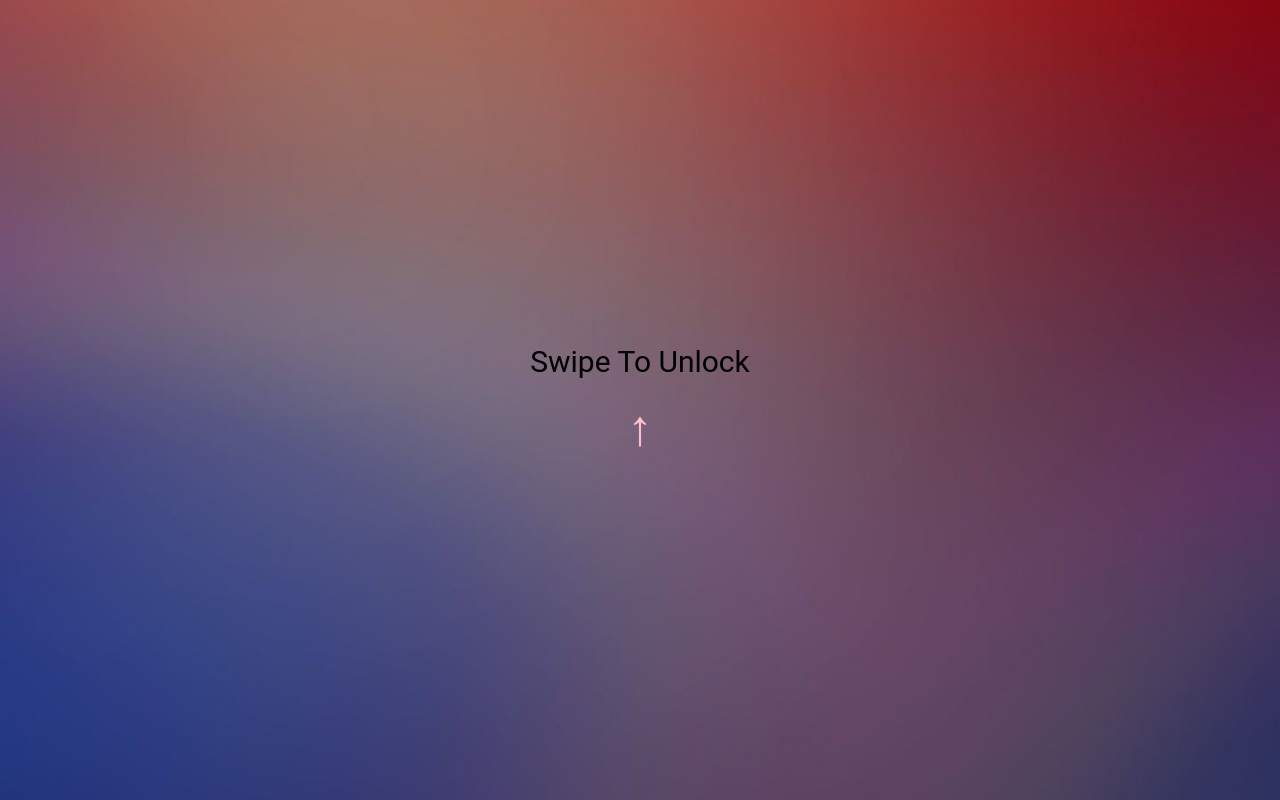
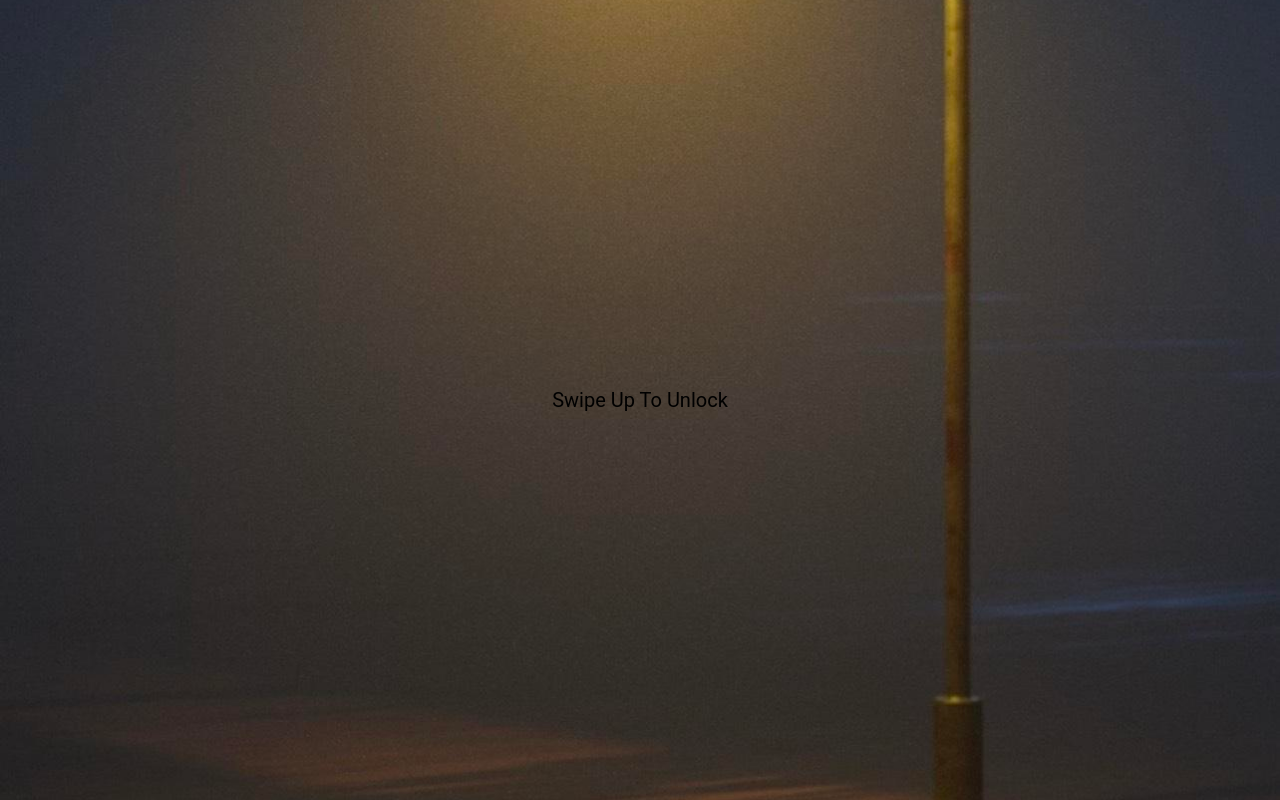
Before and after one commit to anhnguyen6535/Friender, a React (Vite) app: page /swipe-up in a window 1280 px wide. Built offline with nearby package versions, Linux system fonts and the light colour scheme.

Commit message:
my changes, including success screen + update to swipe screen

```diff
--- a/src/components/swipeUp.tsx
+++ b/src/components/swipeUp.tsx
@@ -1,6 +1,7 @@
 import React, { useEffect, useRef, useState } from 'react';
 import { IonContent, IonPage, createGesture, GestureDetail } from '@ionic/react';
 import { useHistory } from 'react-router-dom';
+import opening from './opening.jpg';
 
 // createGesture: Ionic utility for creating custom gestures
 // GestureDetail: TypeScript type definition for gesture details
@@ -42,21 +43,33 @@ const SwipeUnlock: React.FC = () => {
   }, []);
 
   return (
-    <IonContent className="ion-padding" ref={contentRef}
+    <IonContent className="tester" ref={contentRef}
     > {/* Assigning the ref here
        ref={contentRef} attaches our ref to this element
       */}
-      <div style={{
-        height: '100%',
-        display: 'flex',
-        flexDirection: 'column',
-        justifyContent: 'center',
-        alignItems: 'center',
-        fontSize: '30px',
-        opacity: 1 - isUnlocked, // Fade out as user swipes up
-      }}>
-        <div>Swipe To Unlock</div>
-        <div style={{ fontSize: '50px', marginTop: '20px', color: 'pink'}}>↑</div>
+      <div
+        style={{
+          height: '100vh',
+          display: 'flex',
+          flexDirection: 'column',
+          justifyContent: 'center',
+          alignItems: 'center',
+          fontSize: '20px',
+          background: `url(${opening})`, // Replace with your actual image URL
+          backgroundSize:'cover',
+          backgroundPosition: 'center', // Center the image
+          backgroundRepeat: 'no-repeat',
+          width: '100vw', // Full viewport width
+          top: 0,
+          left: 0,
+          objectFit: 'cover'
+        }}
+      >
+        <div style={{
+          opacity: 1 - isUnlocked // Fade out as user swipes up
+        }}>
+          <div>Swipe Up To Unlock</div>
+        </div>
       </div>
     </IonContent>
   );
```
Also changed, not shown: src/components/opening.jpg (added), 1 other file (tests, documents, lock files or other folders).
